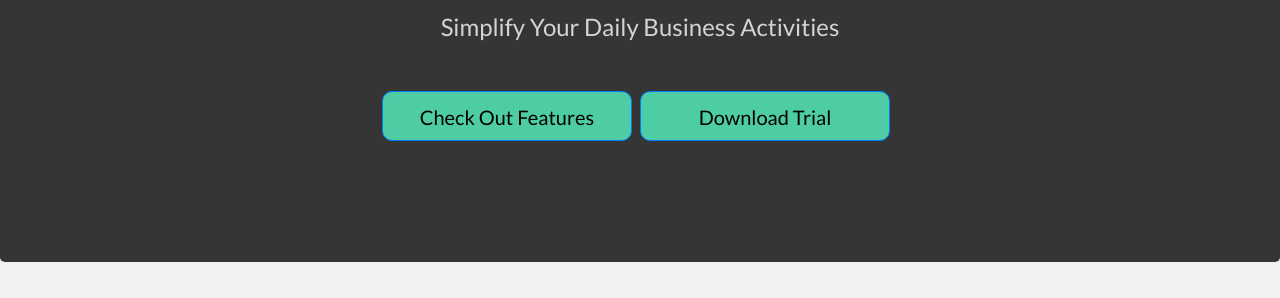
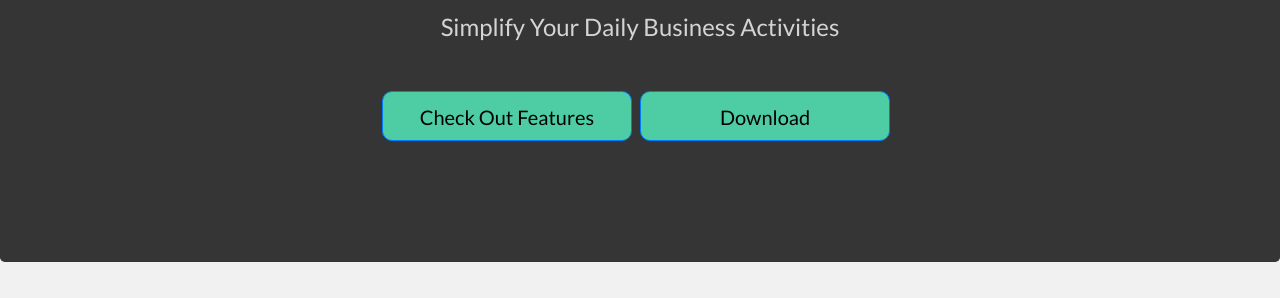
Before and after one commit to SarthakJariwala/bzman_website, a Flask app: page / in a window 1280 px wide. Shown: the part 494-792 px from the top of the page. Run offline with Flask 2, Linux system fonts and the light colour scheme; some libraries are stand-ins or nearby versions.

Commit message:
remove trial from homepage

```diff
--- a/app/templates/public/home.html
+++ b/app/templates/public/home.html
@@ -46,7 +46,7 @@
                     <a href="/features" class="btn btn-primary btn-xl">Check Out Features</a>
                 </div>
                 <div class="btn-group mr-2" role="group" style="margin-top: 5px; margin-bottom: 5px;">
-                    <a href="/downloads" class="btn btn-primary btn-xl">Download Trial</a>
+                    <a href="/downloads" class="btn btn-primary btn-xl">Download</a>
                 </div>
             </div>
         </div>
```
